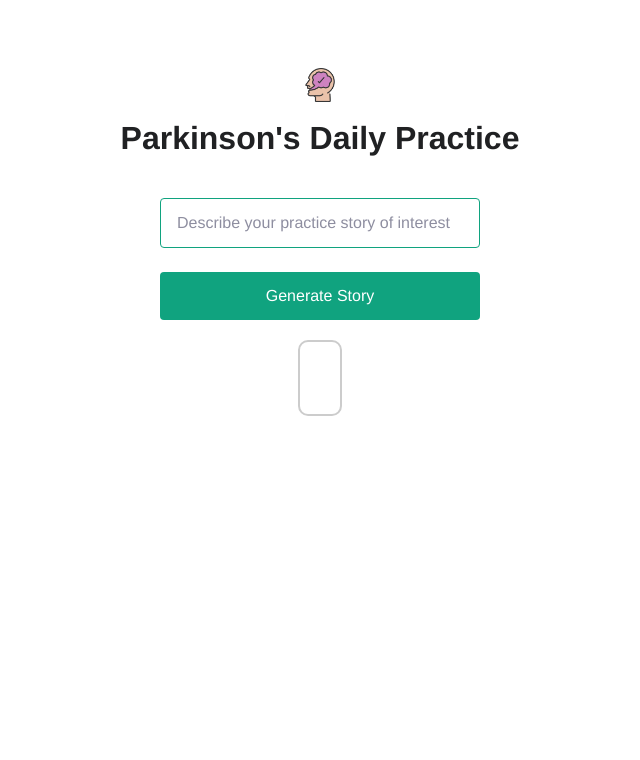
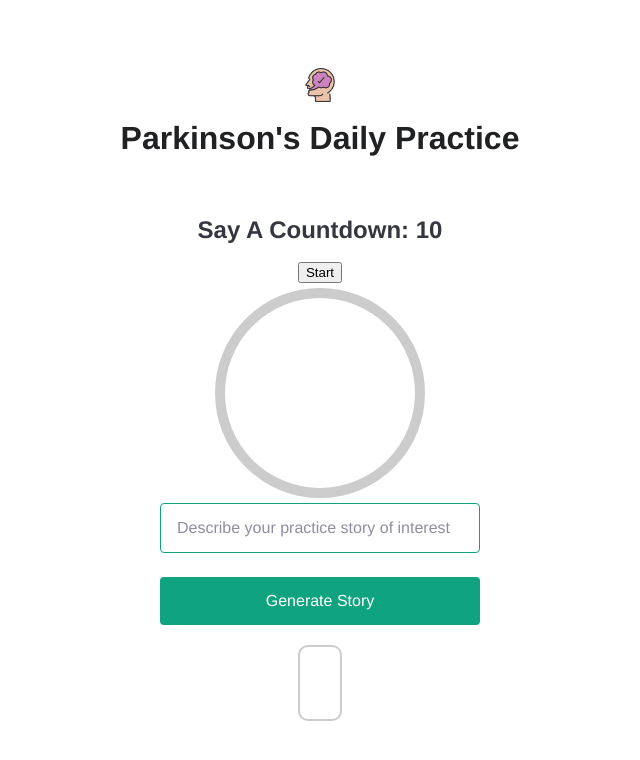
Before and after one commit to SamanthaMcElhinney/AI-Parkinsons-Treatment, a React app in the folder client/: page / in a window 1280 px wide. Shown: the top 760 px of the page, without its empty margins (320-960 px from the left). Built offline with nearby package versions, Linux system fonts and the light colour scheme; the HTML template or start-up script is replaced by a standard one; a web font is replaced by a local one.

Commit message:
feat:countdown sustained a

```diff
--- a/client/src/App.jsx
+++ b/client/src/App.jsx
@@ -1,6 +1,7 @@
 import styles from "./styles.module.css";
 import speaking from "./assets/speaking.png";
 import { useState } from "react";
+import Countdown from "./CountDown";
 
 export default function App() {
   const [prompt, setPrompt] = useState("");
@@ -38,6 +39,7 @@ export default function App() {
     <main className={styles.main}>
       <img src={speaking} className={styles.icon} alt="brain icon" />
       <h3 className={styles.centerText}>Parkinson's Daily Practice</h3>
+      <Countdown seconds={10}/>
       <form onSubmit={onSubmit}>
         <input
           type="text"
--- /dev/null
+++ b/client/src/CountDown.css
@@ -0,0 +1,19 @@
+.center-container {
+  display: flex;
+  flex-direction: column;
+  align-items: center;
+  justify-content: center;
+}
+
+.circle-animation {
+  animation: rotate 10s linear infinite;
+}
+
+@keyframes rotate {
+  from {
+    stroke-dashoffset: 0;
+  }
+  to {
+    stroke-dashoffset: 0;
+  }
+}
--- /dev/null
+++ b/client/src/CountDown.jsx
@@ -0,0 +1,83 @@
+import { useEffect, useState, useRef } from "react";
+import "./Countdown.css";
+
+export default function Countdown() {
+  const [countdown, setCountdown] = useState(10);
+  const [isRunning, setIsRunning] = useState(false);
+  const timerId = useRef();
+
+  const toggleTimer = () => {
+    if (countdown === 0) {
+      restartTimer();
+    } else {
+      setIsRunning(!isRunning);
+    }
+  };
+
+  const restartTimer = () => {
+    setCountdown(10);
+    setIsRunning(false);
+  };
+
+  useEffect(() => {
+    if (isRunning && countdown > 0) {
+      timerId.current = setInterval(() => {
+        setCountdown((prev) => {
+          if (prev <= 1) {
+            clearInterval(timerId.current);
+            setIsRunning(false);
+            return 0;
+          }
+          return prev - 1;
+        });
+      }, 1000);
+    } else {
+      clearInterval(timerId.current);
+    }
+    return () => clearInterval(timerId.current);
+  }, [isRunning, countdown]);
+
+  const strokeDasharray = 628;
+  const strokeDashoffset = `calc(628 * ${countdown / 10})`;
+
+  return (
+    <div className="center-container">
+      <h2>Say A Countdown: {countdown}</h2>
+      <button onClick={toggleTimer}>
+        {isRunning ? "Pause" : countdown === 0 ? "Restart" : "Start"}
+      </button>
+      <svg width="220" height="220">
+        <defs>
+          <linearGradient id="purpleGradient" x1="0%" y1="0%" x2="100%" y2="0%">
+            <stop
+              offset="0%"
+              style={{ stopColor: "#6200EA", stopOpacity: 1 }}
+            />
+            <stop
+              offset="100%"
+              style={{ stopColor: "#B3AFFF", stopOpacity: 1 }}
+            />
+          </linearGradient>
+        </defs>
+        <circle
+          cx="110"
+          cy="110"
+          r="100"
+          stroke="#ccc"
+          strokeWidth="10"
+          fill="none"
+        />
+        <circle
+          cx="110"
+          cy="110"
+          r="100"
+          stroke="url(#purpleGradient)"
+          strokeWidth="10"
+          fill="none"
+          strokeDasharray={strokeDasharray}
+          strokeDashoffset={strokeDashoffset}
+        />
+      </svg>
+    </div>
+  );
+}
```
